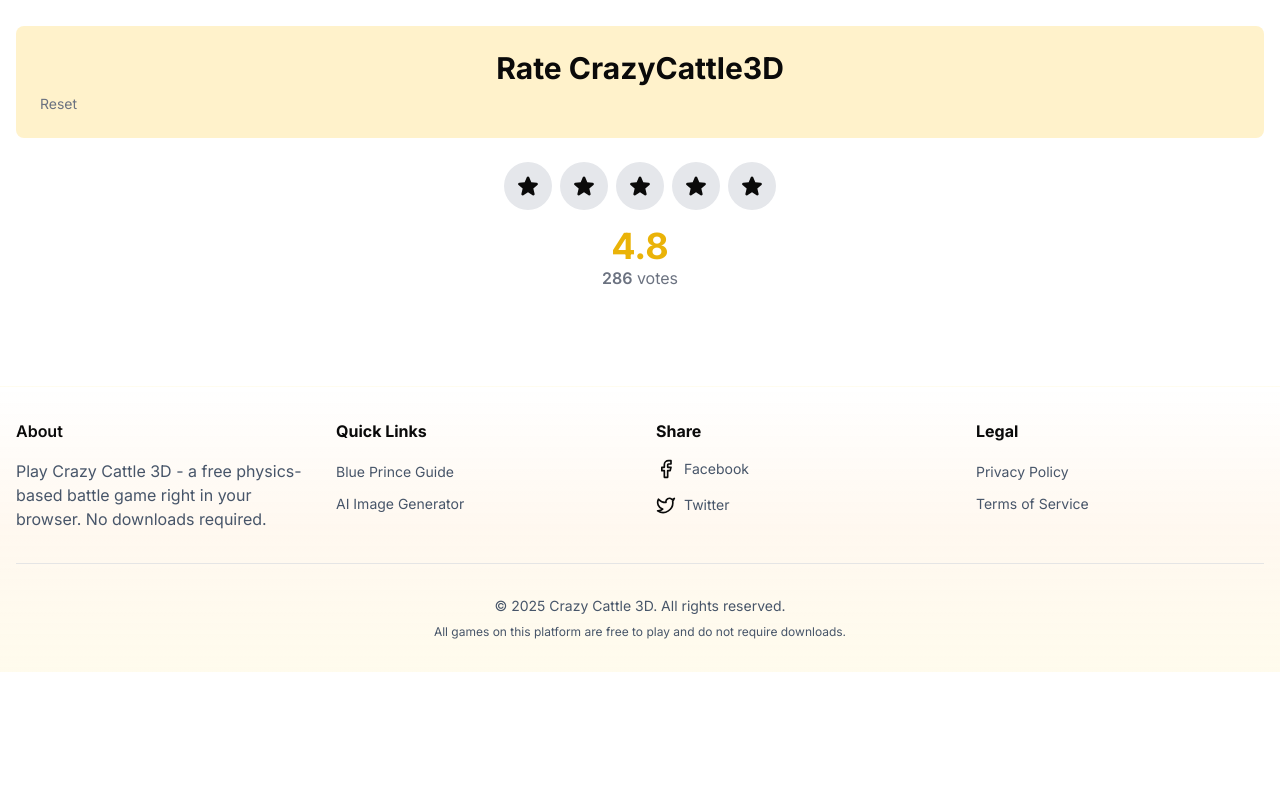
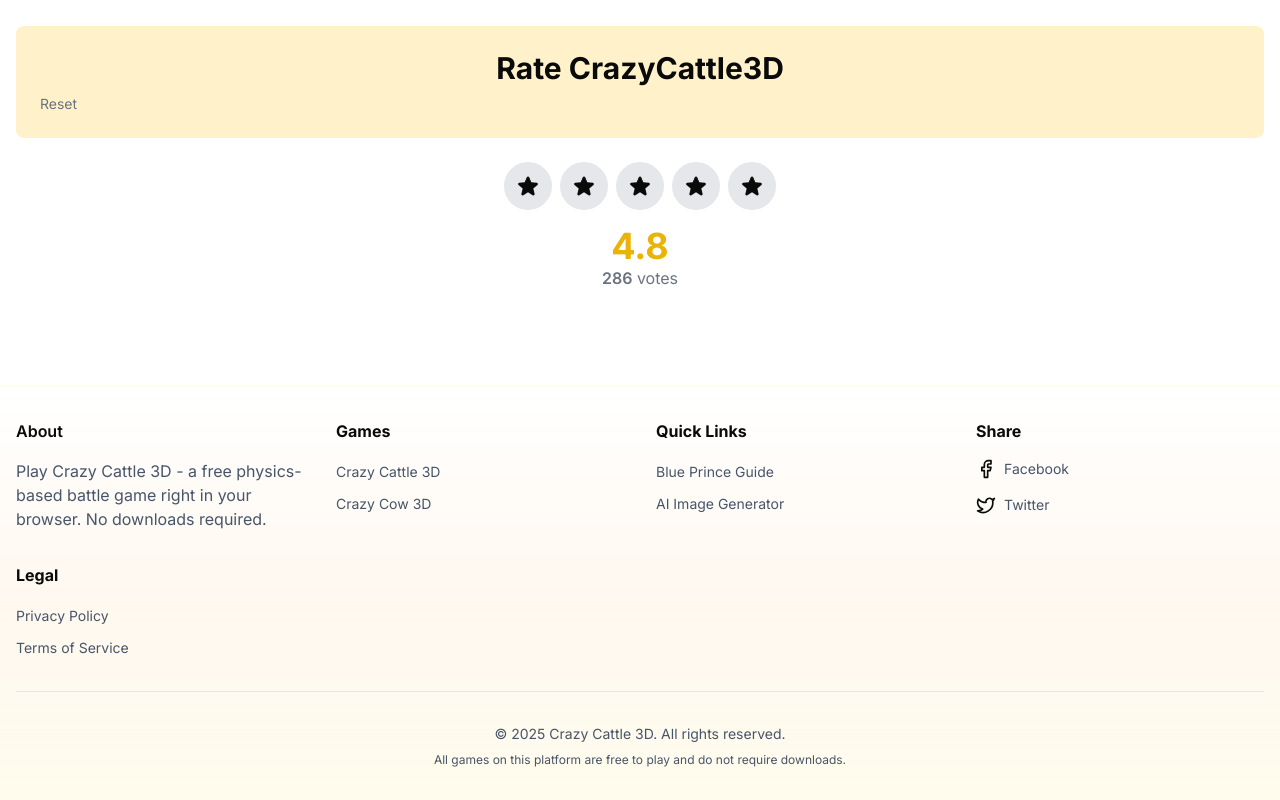
Before and after one commit to zhangyuliang1994/crazycattle3d, a Next.js app: page / in a window 1280 px wide. Shown: the part 3027-3827 px from the top of the page. Before the commit the page ends 3699 px from the top, so only its background shows below. Built offline with nearby package versions, Linux system fonts and the light colour scheme.

Commit message:
add games in footer

```diff
--- a/components/layout/Footer.tsx
+++ b/components/layout/Footer.tsx
@@ -39,6 +39,31 @@
               <p className={theme.footer.colors.mutedText}>
                 {content.footer.about.description}
               </p>
+            </div>
+          )}
+
+          {/* Games Section */}
+          {layout.footer.sections.games && (
+            <div>
+              <h3 className={cn("font-bold", theme.footer.spacing.sectionTitle)}>
+                {content.footer.games.title}
+              </h3>
+              <ul className={theme.footer.spacing.linkList}>
+                {content.footer.games.links.map((link) => (
+                  <li key={link.href}>
+                    <Link
+                      href={link.href}
+                      className={cn(
+                        "text-sm",
+                        theme.footer.colors.mutedText,
+                        theme.footer.colors.hover
+                      )}
+                    >
+                      {link.text}
+                    </Link>
+                  </li>
+                ))}
+              </ul>
             </div>
           )}
 
@@ -122,6 +147,8 @@
               </ul>
             </div>
           )}
+
+
         </div>
 
         {/* Copyright Section */}
--- a/config/content.ts
+++ b/config/content.ts
@@ -28,6 +28,13 @@
       links: [
         { text: "Blue Prince Guide", href: "https://blue-prince.net" },
         { text: "AI Image Generator", href: "https://aiimage.pics" },
+      ]
+    },
+    games: {  // 添加 games section
+      title: "Games",
+      links: [
+        { text: "Crazy Cattle 3D", href: "/" },
+        { text: "Crazy Cow 3D", href: "/crazy-cow-3d" },
       ]
     },
     social: {
--- a/config/layout.ts
+++ b/config/layout.ts
@@ -24,6 +24,7 @@
       quickLinks: true,
       social: true,
       legal: true,
+      games: true,  // 添加 games section
     }
   },
   whatIs: {
```
